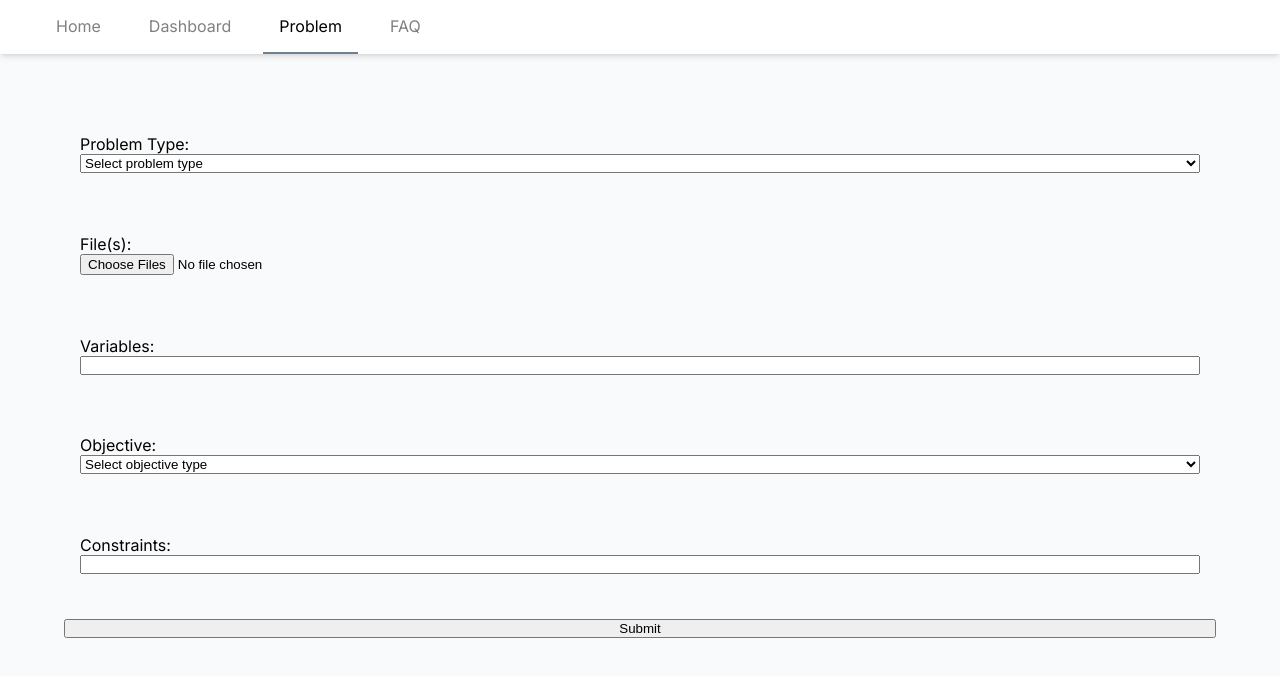
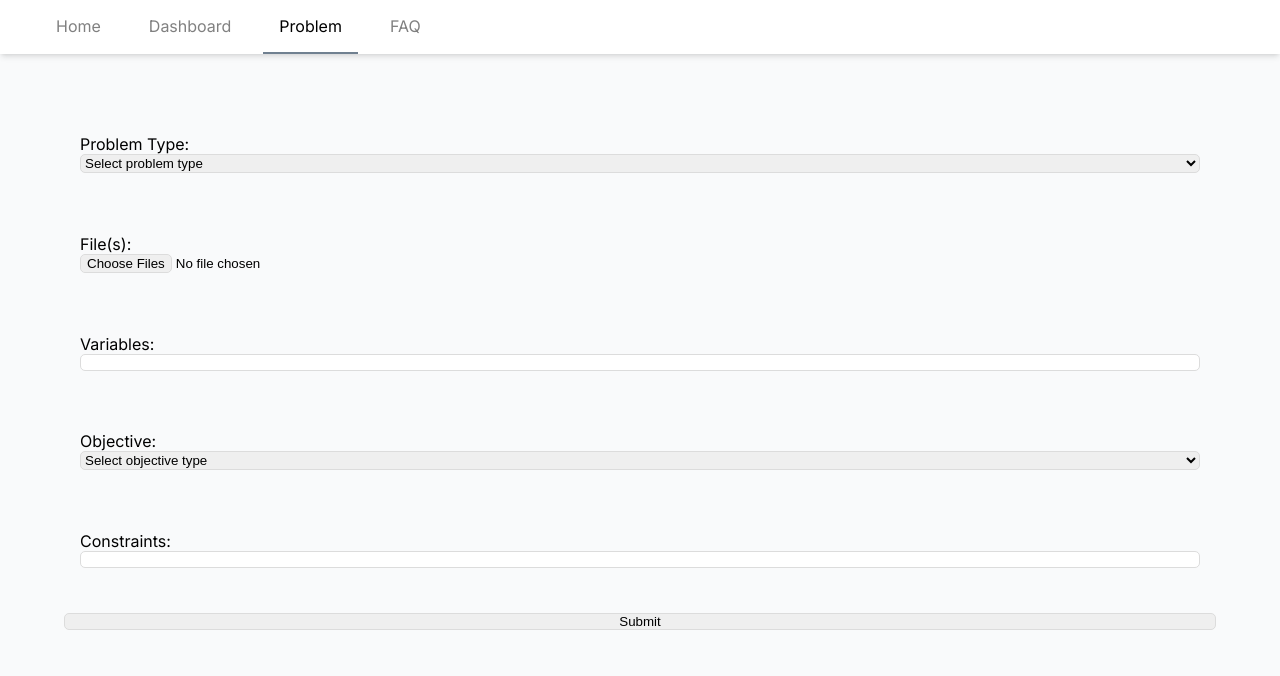
Before and after one commit to rileyounga/GurobiETL, a Next.js app in the folder src/frontend/: page /problem in a window 1280 px wide. Shown: the top 676 px of the page. Built offline with nearby package versions, Linux system fonts and the light colour scheme.

Commit message:
Improve form styling

```diff
--- a/src/frontend/app/problem/page.js
+++ b/src/frontend/app/problem/page.js
@@ -19,7 +19,7 @@ export default function Content() {
       <form className={styles.form} onSubmit={onSubmit} enctype="multipart/form-data">
         <label className={styles.label}>
           Problem Type:
-          <select name="problemType">
+          <select name="problemType" className={styles.select}>
             <option value="">Select problem type</option>
             <option value="solver">Solver</option>
             <option value="optimizer">Optimizer</option>
@@ -29,17 +29,17 @@ export default function Content() {
 
         <label className={styles.label} id='file'>
           File(s):
-          <input type="file" name="file" multiple />
+          <input type="file" name="file" multiple className={styles.fileupload} />
         </label>
 
         <label className={styles.label}>
           Variables:
-          <input type="text" name="variables" />
+          <input type="text" name="variables" className={styles.input} />
         </label>
 
         <label className={styles.label}>
           Objective:
-          <select name="objective">
+          <select name="objective" className={styles.select}>
             <option value="">Select objective type</option>
             <option value="minimize">Minimize</option>
             <option value="maximize">Maximize</option>
@@ -48,10 +48,10 @@ export default function Content() {
 
         <label className={styles.label}>
           Constraints:
-          <input type="text" name="constraints" />
+          <input type="text" name="constraints" className={styles.input} />
         </label>
 
-        <button type="submit">Submit</button>
+        <button type="submit" className={styles.button}>Submit</button>
       </form>
     </main>
   );
--- a/src/frontend/app/problem/page.module.css
+++ b/src/frontend/app/problem/page.module.css
@@ -17,3 +17,23 @@
   display: inline-grid;
   margin-bottom: 1.8rem;
 }
+
+.button {
+  border: 1px solid gainsboro;
+  border-radius: 5px;
+}
+
+.select {
+  border: 1px solid gainsboro;
+  border-radius: 5px;
+}
+
+.input {
+  border: 1px solid gainsboro;
+  border-radius: 5px;
+}
+
+.fileupload::file-selector-button {
+  border: 1px solid gainsboro;
+  border-radius: 5px;
+}
```
